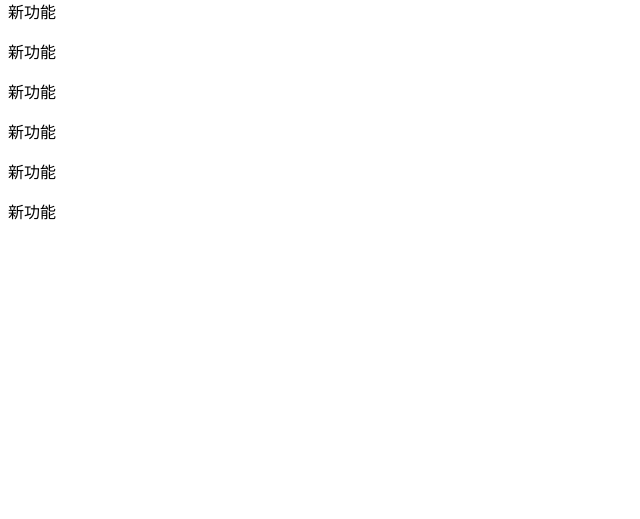
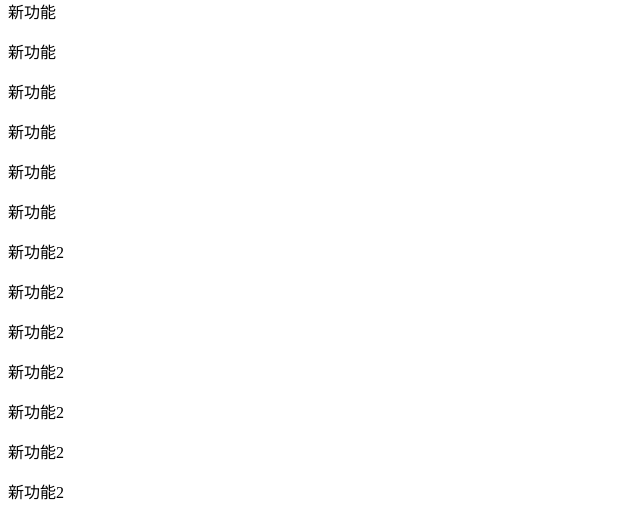
Before and after one commit to yamasol/my_test_prj, a PHP site: page / in a window 1280 px wide. Shown: the part 393-912 px from the top of the page, without its empty margins (0-640 px from the left). Before the commit the page ends 613 px from the top, so only its background shows below. Run offline with PHP 8.4, Linux system fonts and the light colour scheme.

Commit message:
add some code2
some code2

```diff
--- a/index.php
+++ b/index.php
@@ -25,5 +25,14 @@
 <p>新功能</p>
 
 
+
+<p>新功能2</p>
+<p>新功能2</p>
+<p>新功能2</p>
+<p>新功能2</p>
+<p>新功能2</p>
+<p>新功能2</p>
+<p>新功能2</p>
+
 </body>
 </html>
```
